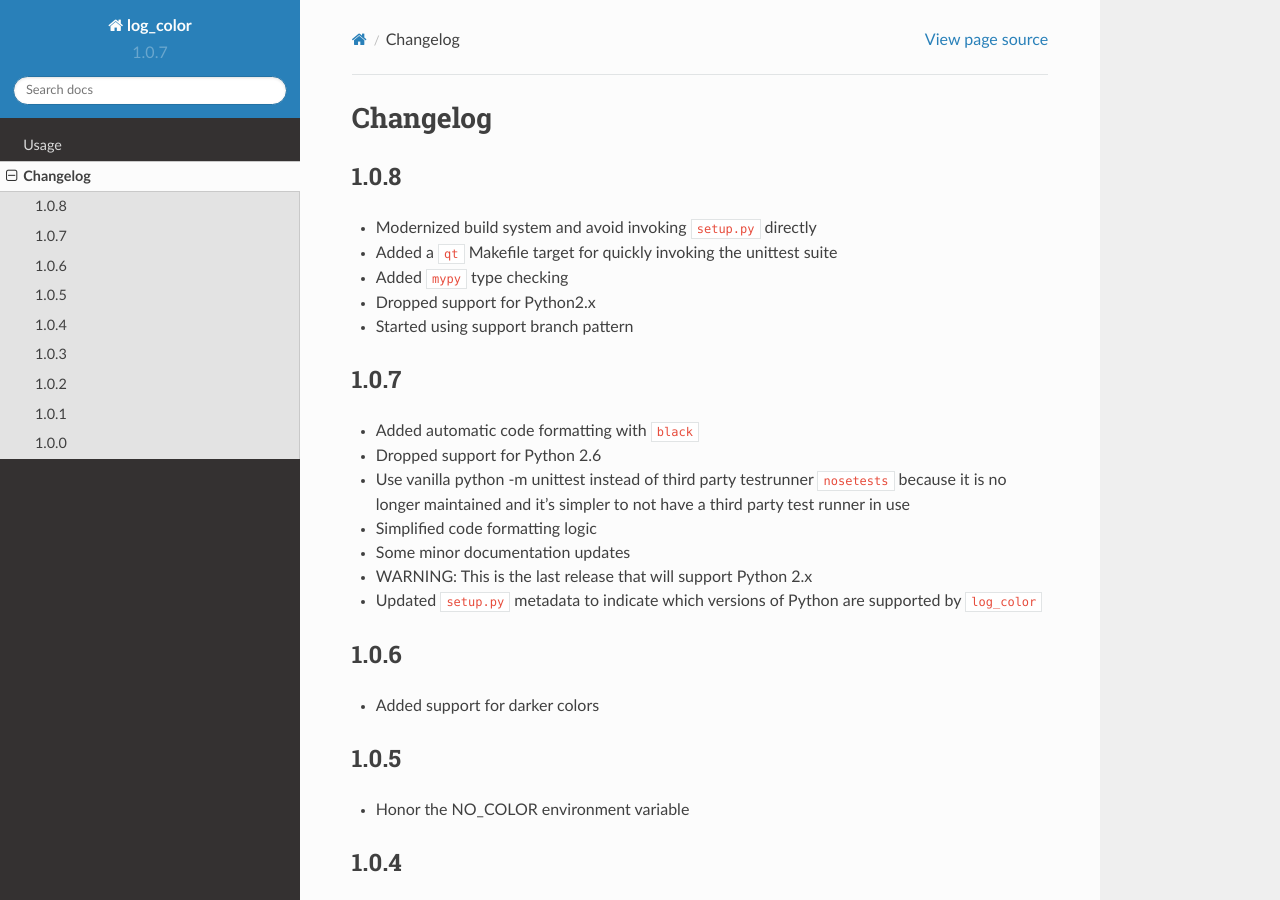
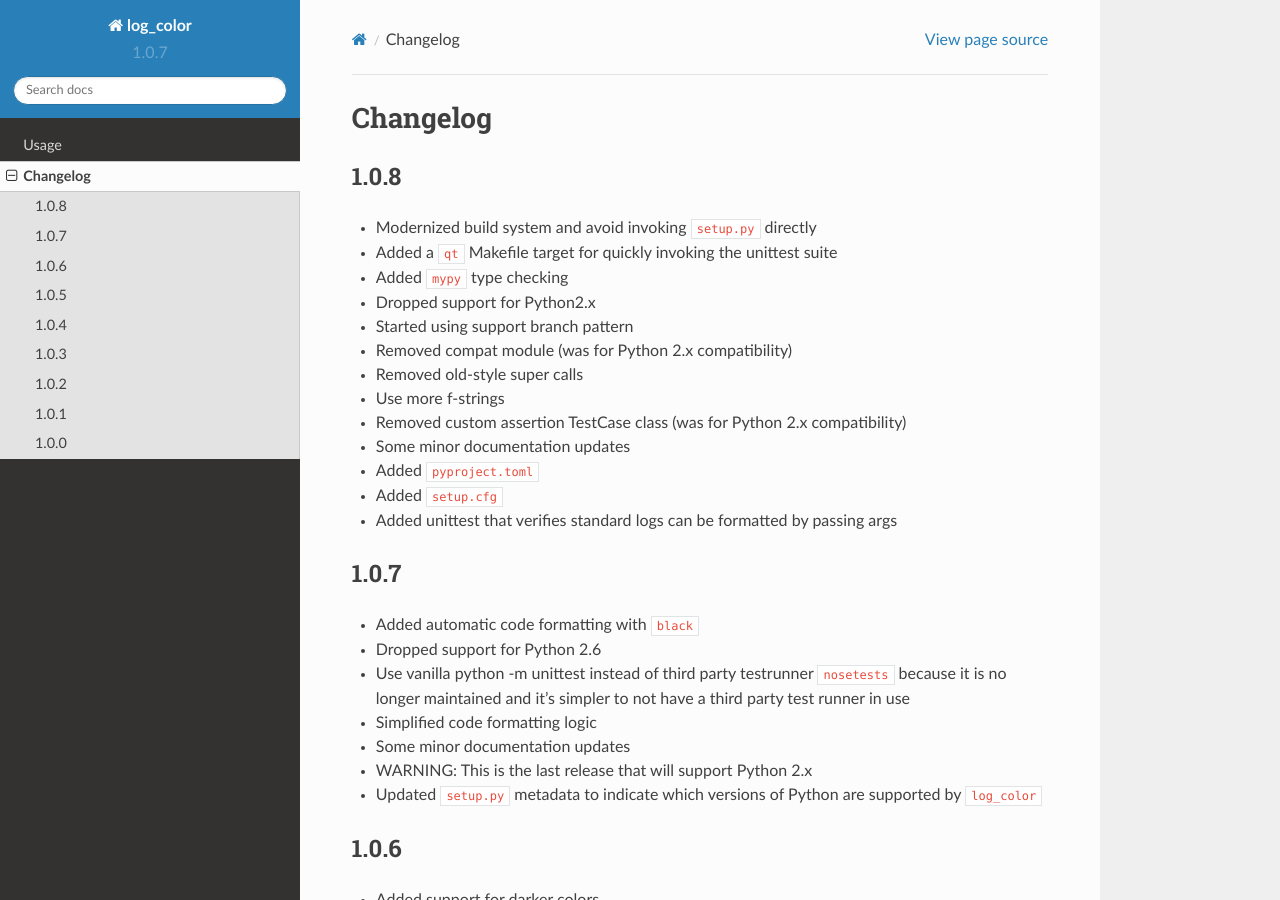
Before and after one commit to induane/logcolor, a Sphinx documentation site: the page built from docs/source/changelog.rst, in a window 1280 px wide and 900 px high. Built offline with Sphinx 7.4.7 and the Read the Docs theme 2.0.0, drawn with Linux system fonts in a browser that asks for light colours; pages that are not in the unit, such as notebooks, are missing from menus.

Commit message:
Update license file

```diff
--- a/docs/source/changelog.rst
+++ b/docs/source/changelog.rst
@@ -8,6 +8,14 @@ Changelog
 - Added ``mypy`` type checking
 - Dropped support for Python2.x
 - Started using support branch pattern
+- Removed compat module (was for Python 2.x compatibility)
+- Removed old-style super calls
+- Use more f-strings
+- Removed custom assertion TestCase class (was for Python 2.x compatibility)
+- Some minor documentation updates
+- Added ``pyproject.toml``
+- Added ``setup.cfg``
+- Added unittest that verifies standard logs can be formatted by passing args
 
 1.0.7
 -----
--- a/setup.cfg
+++ b/setup.cfg
@@ -6,7 +6,7 @@ long_description_content_type = text/x-rst; charset=UTF-8
 author_email = oldspiceap@gmail.com
 author = Brant Watson
 keywords = logging, color, formatter
-license = wtfpl
+license_files = LICENSE
 classifiers =
     Intended Audience :: Developers
     Operating System :: OS Independent
```
Also changed, not shown: 2 other files.
